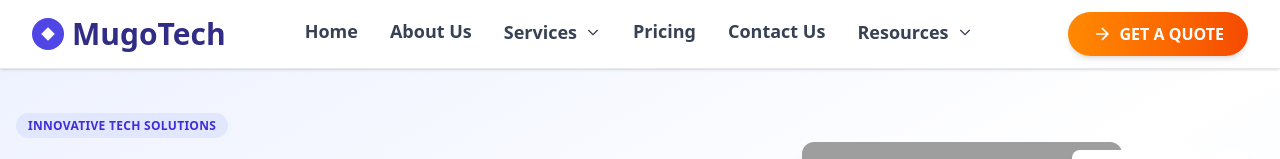
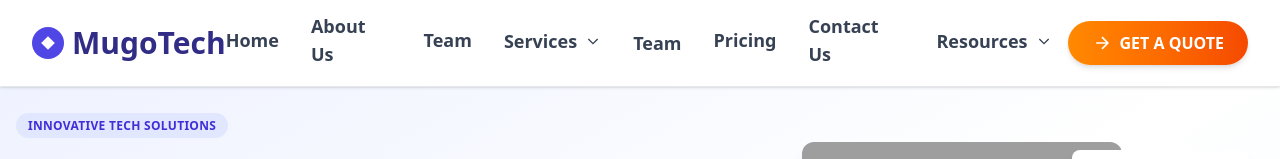
Before and after one commit to VincentMugondora/mugo_tech_solutions, a React (Vite) app: page / in a window 1280 px wide. Shown: the top 159 px of the page. Built offline with nearby package versions, Linux system fonts and the light colour scheme; grey boxes are pictures that could not be loaded.

Commit message:
Add "Team" link to Header component for enhanced navigation and user access to team information

```diff
--- a/src/components/Header.jsx
+++ b/src/components/Header.jsx
@@ -51,6 +51,7 @@ const Header = () => {
             {[
               { label: "Home", to: "/" },
               { label: "About Us", to: "/about" },
+              { label: "Team", to: "/team" },
             ].map((item) => (
               <li key={item.to}>
                 <Link
@@ -88,6 +89,7 @@ const Header = () => {
                 <li><Link to="/services/design" className="block px-5 py-2 hover:bg-indigo-50 rounded-b-xl transition">Graphics & UI/UX Design</Link></li>
               </ul>
             </li>
+            <li><Link to="/team">Team</Link></li>
             <li>
               <Link
                 to="/pricing"
@@ -167,6 +169,7 @@ const Header = () => {
           <ul className="flex flex-col items-start space-y-3 px-7 py-6 font-semibold text-base text-gray-700">
             <li><Link to="/">Home</Link></li>
             <li><Link to="/about">About Us</Link></li>
+            <li><Link to="/team">Team</Link></li>
             <li>
               <details>
                 <summary className="cursor-pointer">Services</summary>
```
